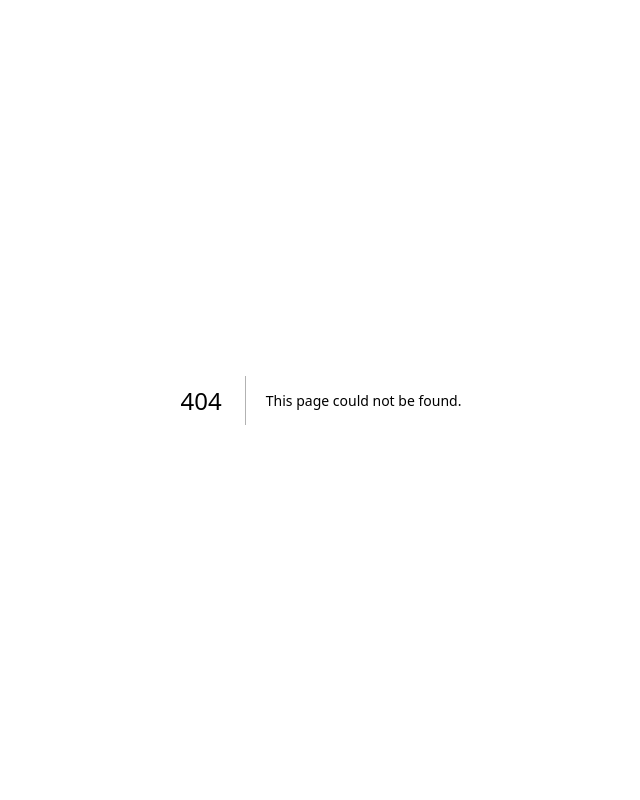
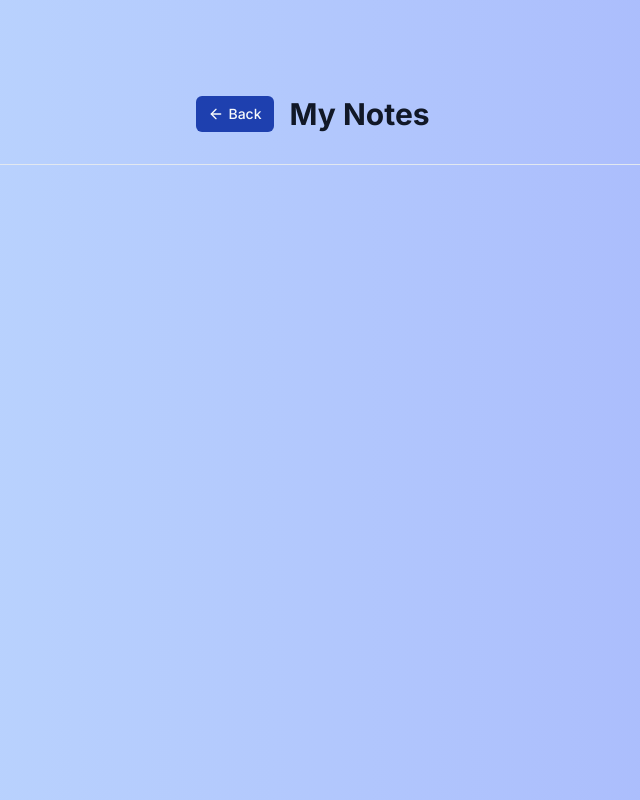
Before and after one commit to thannoz/notion_ai, a Next.js app: page /dashboard in a window 1280 px wide. Before the commit this address had no page. Shown: the whole page, without its empty margins (319-959 px from the left). Built offline with nearby package versions, Linux system fonts and the light colour scheme.

Commit message:
Finished the landing page and started working the dashboard page

```diff
--- a/package.json
+++ b/package.json
@@ -10,6 +10,7 @@
   },
   "dependencies": {
     "@clerk/nextjs": "^4.24.2",
+    "@radix-ui/react-separator": "^1.0.3",
     "@radix-ui/react-slot": "^1.0.2",
     "class-variance-authority": "^0.7.0",
     "clsx": "^2.0.0",
@@ -18,7 +19,8 @@
     "react": "latest",
     "react-dom": "latest",
     "tailwind-merge": "^1.14.0",
-    "tailwindcss-animate": "^1.0.7"
+    "tailwindcss-animate": "^1.0.7",
+    "typewriter-effect": "^2.21.0"
   },
   "devDependencies": {
     "@types/node": "latest",
--- /dev/null
+++ b/src/app/dashboard/page.tsx
@@ -0,0 +1,38 @@
+import { Button } from "@/components/ui/button";
+import { Separator } from "@/components/ui/separator";
+import { UserButton } from "@clerk/nextjs";
+import { ArrowLeft } from "lucide-react";
+import Link from "next/link";
+import React from "react";
+
+const Dashboard = () => {
+  return (
+    <div className="bg-gradient-to-r min-h-screen from-blue-200 to-indigo-300">
+      <div className="max-w-7xl mx-auto p-10">
+        <div className="h-14"></div>
+        <div className="flex justify-center items-center md:flex-row flex-col">
+          <div className="flex items-center">
+            <Link href={"/"}>
+              <Button className="bg-blue-800" size={"sm"}>
+                <ArrowLeft className="mr-1 w-4 h-4" />
+                Back
+              </Button>
+            </Link>
+            <div className="w-4"></div>
+            <h1 className="text-3xl font-bold text-gray-900">My Notes</h1>
+            <div className="w-4"></div>
+            <UserButton />
+          </div>
+        </div>
+
+        <div className="h-8"></div>
+        <Separator />
+        <div className="h-8"></div>
+
+        {/* list of all notes */}
+      </div>
+    </div>
+  );
+};
+
+export default Dashboard;
--- a/src/app/page.tsx
+++ b/src/app/page.tsx
@@ -1,4 +1,8 @@
 import { Button } from "@/components/ui/button";
+import { ArrowRight } from "lucide-react";
+import Link from "next/link";
+
+import TypeWriterTitle from "@/components/TypeWriterTitle";
 
 export default function Home() {
   return (
@@ -10,8 +14,19 @@ export default function Home() {
         </h1>
         <div className="mt-4"></div>
         <h2 className="font-semibold text-3xl text-center text-slate-700">
-          AI Powered
+          <TypeWriterTitle />
         </h2>
+
+        <div className="mt-8"></div>
+
+        <div className="flex justify-center items-center">
+          <Link href={"/dashboard"}>
+            <Button className="bg-blue-800 ">
+              Get Started{" "}
+              <ArrowRight className="ml-2 w-5 h-5" strokeWidth={3} />
+            </Button>
+          </Link>
+        </div>
       </div>
     </div>
   );
--- a/src/components/TypeWriterTitle.tsx
+++ b/src/components/TypeWriterTitle.tsx
@@ -1,7 +1,22 @@
-import React from "react";
+"use client";
+import Typewriter from "typewriter-effect";
 
 const TypeWriterTitle = () => {
-  return <div>TypeWriterTitle</div>;
+  return (
+    <Typewriter
+      options={{
+        loop: true,
+      }}
+      onInit={(typewriter) => {
+        typewriter
+          .typeString("🚀 Supercharged Productivity.")
+          .pauseFor(1000)
+          .deleteAll()
+          .typeString("🤖 AI-Powered Insights.")
+          .start();
+      }}
+    />
+  );
 };
 
 export default TypeWriterTitle;
--- /dev/null
+++ b/src/components/ui/separator.tsx
@@ -0,0 +1,31 @@
+"use client"
+
+import * as React from "react"
+import * as SeparatorPrimitive from "@radix-ui/react-separator"
+
+import { cn } from "@/lib/utils"
+
+const Separator = React.forwardRef<
+  React.ElementRef<typeof SeparatorPrimitive.Root>,
+  React.ComponentPropsWithoutRef<typeof SeparatorPrimitive.Root>
+>(
+  (
+    { className, orientation = "horizontal", decorative = true, ...props },
+    ref
+  ) => (
+    <SeparatorPrimitive.Root
+      ref={ref}
+      decorative={decorative}
+      orientation={orientation}
+      className={cn(
+        "shrink-0 bg-border",
+        orientation === "horizontal" ? "h-[1px] w-full" : "h-full w-[1px]",
+        className
+      )}
+      {...props}
+    />
+  )
+)
+Separator.displayName = SeparatorPrimitive.Root.displayName
+
+export { Separator }
```
Also changed, not shown: 1 other file (tests, documents, lock files or other folders).
